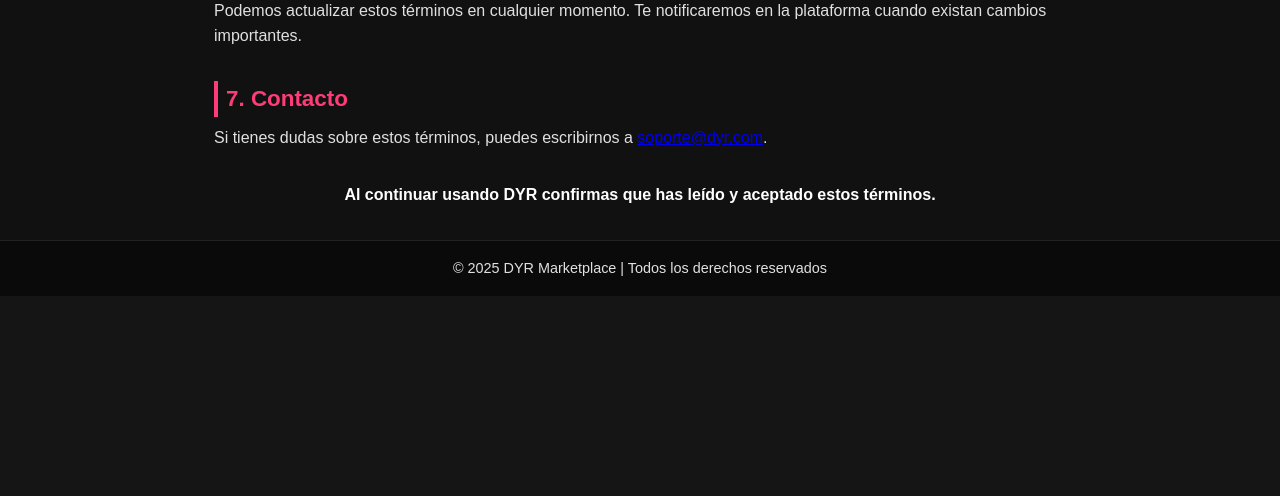
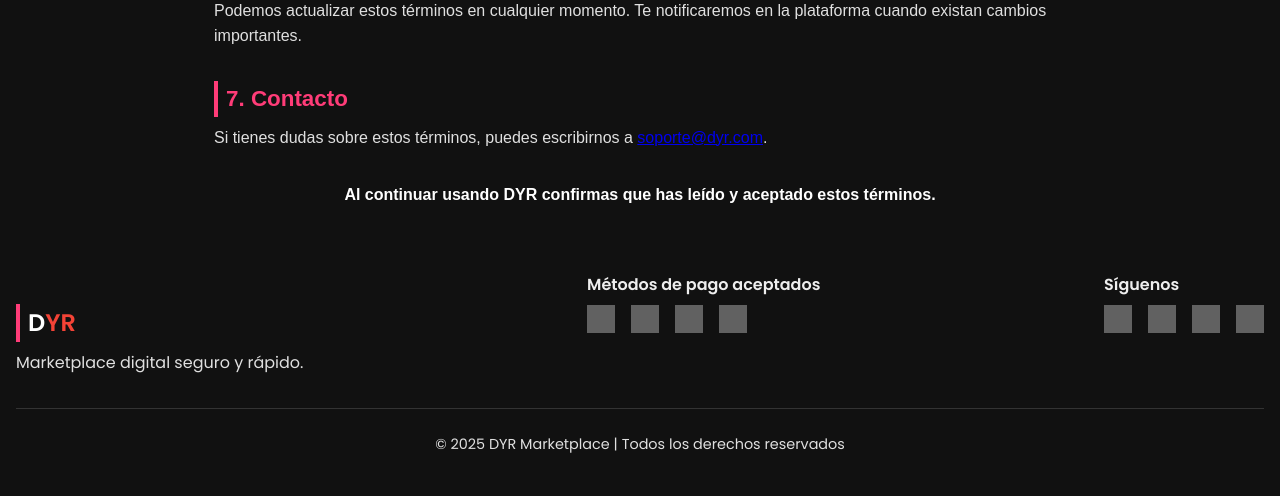
Before and after one commit to Dustin200309/pro, a PHP site: page /public/tyc.html in a window 1280 px wide. Shown: the part 1210-1706 px from the top of the page. Before the commit the page ends 1486 px from the top, so only its background shows below. Run offline with PHP 8.4, Linux system fonts and the light colour scheme; grey boxes are pictures that could not be loaded.

Commit message:
modifique el layout

```diff
--- /dev/null
+++ b/compartido/footer.css
@@ -0,0 +1,55 @@
+.footer {
+  background: #111;
+  color: #eee;
+  padding: 2rem 1rem;
+  font-family: 'Poppins', sans-serif;
+}
+
+.footer__top {
+  display: flex;
+  flex-wrap: wrap;
+  justify-content: space-between;
+  gap: 2rem;
+  margin-bottom: 1.5rem;
+}
+
+.footer__brand h2 {
+  font-size: 1.5rem;
+  font-weight: 600;
+  color: #fff;
+}
+
+.footer__brand span {
+  color: #f44336;
+}
+
+.footer__payments h3,
+.footer__socials h3 {
+  margin-bottom: 0.5rem;
+  font-size: 1rem;
+  font-weight: 600;
+}
+
+.footer__icons {
+  display: flex;
+  gap: 1rem;
+}
+
+.footer__icons img {
+  width: 28px;
+  height: 28px;
+  filter: invert(100%) sepia(0%) saturate(0%) hue-rotate(0deg);
+  transition: transform 0.2s ease;
+}
+
+.footer__icons img:hover {
+  transform: scale(1.2);
+}
+
+.footer__bottom {
+  border-top: 1px solid #333;
+  text-align: center;
+  padding-top: 1rem;
+  font-size: 0.9rem;
+  color: #aaa;
+}
--- /dev/null
+++ b/compartido/footer.html
@@ -0,0 +1,32 @@
+<footer class="footer">
+  <div class="footer__top">
+    <div class="footer__brand">
+      <h2>D<span>YR</span></h2>
+      <p>Marketplace digital seguro y rápido.</p>
+    </div>
+
+    <div class="footer__payments">
+      <h3>Métodos de pago aceptados</h3>
+      <div class="footer__icons">
+        <img src="https://cdn.jsdelivr.net/gh/simple-icons/simple-icons/icons/visa.svg" alt="Visa">
+        <img src="https://cdn.jsdelivr.net/gh/simple-icons/simple-icons/icons/mastercard.svg" alt="MasterCard">
+        <img src="https://cdn.jsdelivr.net/gh/simple-icons/simple-icons/icons/paypal.svg" alt="PayPal">
+        <img src="https://cdn.jsdelivr.net/gh/simple-icons/simple-icons/icons/bitcoin.svg" alt="Bitcoin">
+      </div>
+    </div>
+
+    <div class="footer__socials">
+      <h3>Síguenos</h3>
+      <div class="footer__icons">
+        <a href="#"><img src="https://cdn.jsdelivr.net/gh/simple-icons/simple-icons/icons/facebook.svg" alt="Facebook"></a>
+        <a href="#"><img src="https://cdn.jsdelivr.net/gh/simple-icons/simple-icons/icons/instagram.svg" alt="Instagram"></a>
+        <a href="#"><img src="https://cdn.jsdelivr.net/gh/simple-icons/simple-icons/icons/twitter.svg" alt="Twitter"></a>
+        <a href="#"><img src="https://cdn.jsdelivr.net/gh/simple-icons/simple-icons/icons/discord.svg" alt="Discord"></a>
+      </div>
+    </div>
+  </div>
+
+  <div class="footer__bottom">
+    <p>© 2025 DYR Marketplace | Todos los derechos reservados</p>
+  </div>
+</footer>
--- a/compartido/header.html
+++ b/compartido/header.html
@@ -27,7 +27,7 @@
   <div class="subnav">
     <div class="subnav__wrap">
       <a href="#" class="pill pill--brand">Categorías</a>
-      <a href="#" class="pill">Los más vendidos</a>
+      <a href="moresell.html" class="pill">Los más vendidos</a>
       <a href="#" class="pill">Cajas CS2</a>
       <a href="#" class="pill">Claves aleatorias</a>
       <a href="#" class="pill">Software</a>
--- /dev/null
+++ b/compartido/loyout.js
@@ -0,0 +1,25 @@
+document.addEventListener("DOMContentLoaded", async () => {
+  async function loadComponent(placeholderId, filePath, cssPath) {
+    const placeholder = document.getElementById(placeholderId);
+    if (placeholder) {
+      try {
+        const res = await fetch(filePath);
+        const html = await res.text();
+        placeholder.innerHTML = html;
+
+        if (cssPath && !document.querySelector(`link[href="${cssPath}"]`)) {
+          const cssLink = document.createElement("link");
+          cssLink.rel = "stylesheet";
+          cssLink.href = cssPath;
+          document.head.appendChild(cssLink);
+        }
+      } catch (err) {
+        console.error(`❌ Error cargando ${filePath}:`, err);
+      }
+    }
+  }
+
+  // Cargar header y footer
+  await loadComponent("header-placeholder", "../compartido/header.html", "../compartido/header.css");
+  await loadComponent("footer-placeholder", "../compartido/footer.html", "../compartido/footer.css");
+});
--- a/public/tyc.css
+++ b/public/tyc.css
@@ -95,17 +95,3 @@ p {
   text-align: center;
   color: #ffffff;
 }
-
-/* Footer */
-.footer {
-  text-align: center;
-  background: #0a0a0a;
-  border-top: 1px solid #222;
-  padding: 1rem;
-  font-size: 0.9rem;
-  color: #999;
-}
-
-.footer p {
-  margin: 0;
-}
--- a/public/tyc.html
+++ b/public/tyc.html
@@ -69,12 +69,10 @@
     <p class="closing">Al continuar usando DYR confirmas que has leído y aceptado estos términos.</p>
   </main>
 
-  <!-- FOOTER -->
-  <footer class="footer">
-    <p>© 2025 DYR Marketplace | Todos los derechos reservados</p>
-  </footer>
+  <!-- FOOTER DINÁMICO -->
+  <div id="footer-placeholder"></div>
 
-  <!-- SCRIPT QUE CARGA EL HEADER -->
-  <script src="../compartido/header.js"></script>
+  <!-- Script único para header y footer -->
+  <script src="../compartido/loyout.js"></script>
 </body>
 </html>
```
Also changed, not shown: compartido/footer.js (added, +18 -0 lines), public/Claves.html (+9 -4 lines), public/Principal.css (+2 -12 lines), public/Principal.html (+5 -5 lines), public/moresell.css (added, +89 -0 lines), public/moresell.html (added, +55 -0 lines).
